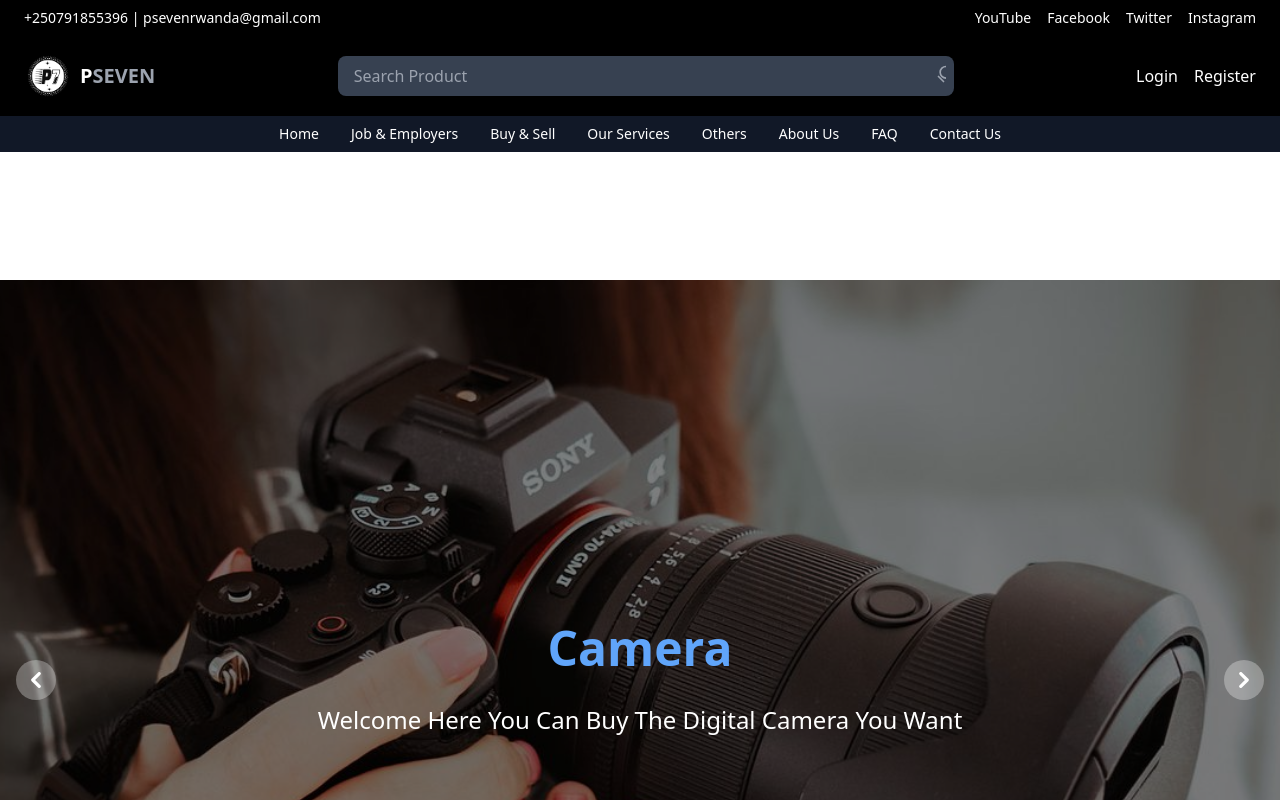
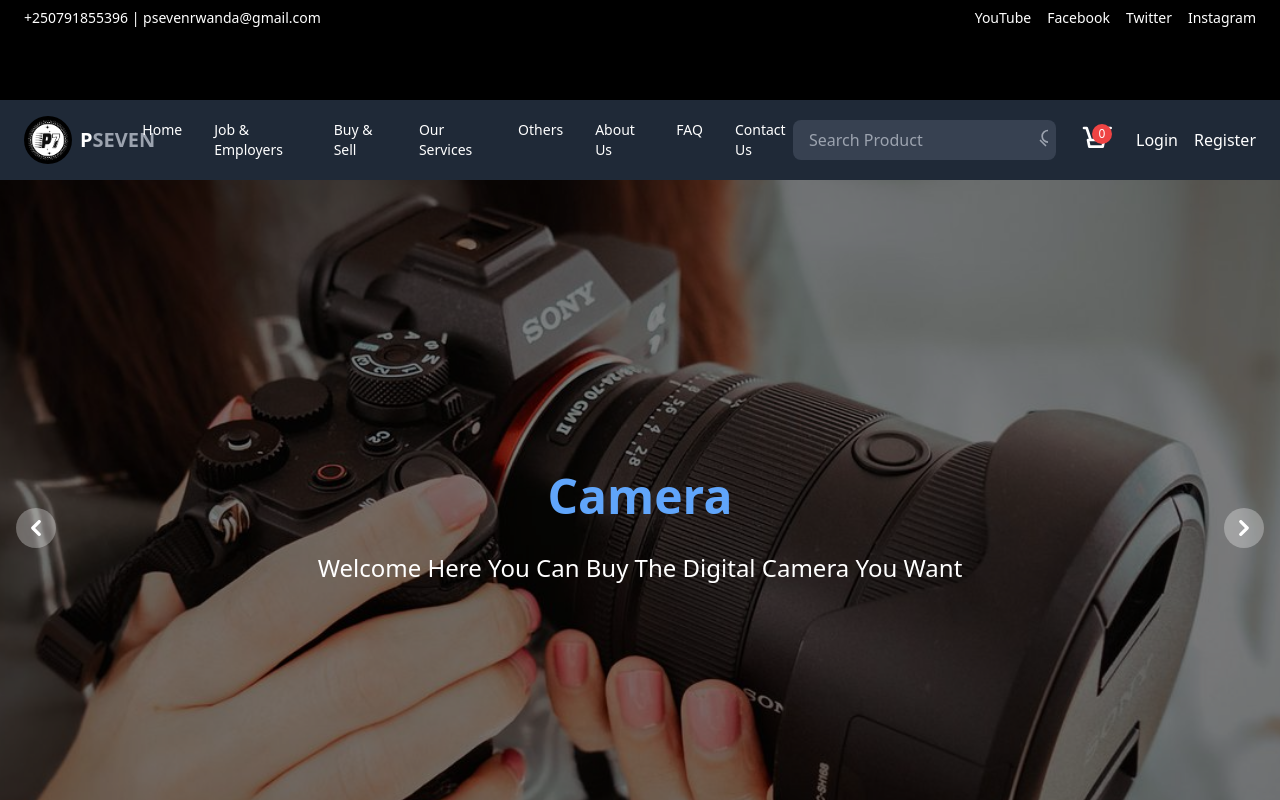
Before and after one commit to Cktripa-source/pseven-web, a React (Create React App) app: page / in a window 1280 px wide. Shown: the top 800 px of the page. Built offline with nearby package versions, Linux system fonts and the light colour scheme.

Commit message:
Update nav.js
cart

```diff
--- a/src/nav.js
+++ b/src/nav.js
@@ -6,12 +6,15 @@ function Navbar({ cartCount }) {
   const [isMobileMenuOpen, setIsMobileMenuOpen] = useState(false);
 
   return (
-    <nav className="bg-black text-white">
-      {/* First Line: Contacts */}
-      <div className="flex justify-between items-center px-6 py-2 text-sm">
+    <nav className="bg-black text-white fixed top-0 left-0 right-0 z-50">
+      {/* Top Section */}
+      <div className="flex justify-between items-center px-6 py-2 bg-black text-sm">
+        {/* Contact Information */}
         <div>
           <p>+250791855396 | psevenrwanda@gmail.com</p>
         </div>
+
+        {/* Social Media Icons */}
         <div className="flex space-x-4">
           <a href="#" className="hover:text-gray-400">YouTube</a>
           <a href="#" className="hover:text-gray-400">Facebook</a>
@@ -20,22 +23,38 @@ function Navbar({ cartCount }) {
         </div>
       </div>
 
-      {/* Second Line: Logo, Search Bar, and Auth Buttons */}
-      <div className="flex justify-between items-center px-6 py-4">
-        {/* Logo */}
+      {/* Main Navbar */}
+      <div className="flex justify-between items-center px-6 py-4 bg-gray-800 mt-16"> {/* Added mt-16 for space below fixed header */}
+        {/* Logo as Home Link */}
+        <div className="flex items-center space-x-4">
           <Link to="/" className="flex items-center space-x-2">
             <img src={Logo} alt="Logo" className="h-12 rounded-full" />
             <span className="font-bold text-xl">
               P<span className="text-gray-400">SEVEN</span>
             </span>
           </Link>
+        </div>
 
+        {/* Navigation Links */}
+        <div className="hidden lg:flex space-x-8 text-sm">
+          <Link to="/" className="hover:text-gray-400">Home</Link>
+          <Link to="/job-employers" className="hover:text-gray-400">Job & Employers</Link>
+          <Link to="/buy-sell" className="hover:text-gray-400">Buy & Sell</Link>
+          <Link to="/services" className="hover:text-gray-400">Our Services</Link>
+          <Link to="/others" className="hover:text-gray-400">Others</Link>
+          <Link to="/about" className="hover:text-gray-400">About Us</Link>
+          <Link to="/faq" className="hover:text-gray-400">FAQ</Link>
+          <Link to="/contact" className="hover:text-gray-400">Contact Us</Link>
+        </div>
+
+        {/* Right Section (Cart in line 2) */}
+        <div className="flex items-center space-x-6">
           {/* Search Bar */}
-        <div className="relative hidden lg:block w-1/2">
+          <div className="relative hidden lg:block">
             <input
               type="text"
               placeholder="Search Product"
-            className="w-full py-2 px-4 rounded-lg bg-gray-700 text-white placeholder-gray-400 focus:outline-none"
+              className="py-2 px-4 rounded-lg bg-gray-700 text-white placeholder-gray-400 focus:outline-none"
             />
             <button className="absolute right-2 top-2">
               <svg
@@ -51,10 +70,34 @@ function Navbar({ cartCount }) {
             </button>
           </div>
 
+          {/* Cart Icon */}
+          <div className="relative">
+            <Link to="/viewcart">
+              <svg
+                xmlns="http://www.w3.org/2000/svg"
+                className="w-8 h-8 text-white"
+                fill="none"
+                viewBox="0 0 24 24"
+                stroke="currentColor"
+              >
+                <path
+                  strokeLinecap="round"
+                  strokeLinejoin="round"
+                  strokeWidth="2"
+                  d="M3 3h2l3 9h10l3-9h2M6 12h12l-1 5H7l-1-5z"
+                />
+              </svg>
+            </Link>
+            <span className="absolute top-0 right-0 bg-red-500 text-xs text-white rounded-full w-5 h-5 flex items-center justify-center">
+              {cartCount}
+            </span>
+          </div>
+
           {/* Login/Register */}
           <div className="hidden lg:flex space-x-4">
             <Link to="/login" className="hover:text-gray-400">Login</Link>
             <Link to="/register" className="hover:text-gray-400">Register</Link>
+          </div>
         </div>
 
         {/* Mobile Menu Toggle */}
@@ -76,21 +119,9 @@ function Navbar({ cartCount }) {
         </button>
       </div>
 
-      {/* Third Line: Menu Links */}
-      <div className="hidden lg:flex justify-center space-x-8 py-2 text-sm bg-gray-900">
-        <Link to="/" className="hover:text-gray-400">Home</Link>
-        <Link to="/job-employers" className="hover:text-gray-400">Job & Employers</Link>
-        <Link to="/buy-sell" className="hover:text-gray-400">Buy & Sell</Link>
-        <Link to="/services" className="hover:text-gray-400">Our Services</Link>
-        <Link to="/others" className="hover:text-gray-400">Others</Link>
-        <Link to="/about" className="hover:text-gray-400">About Us</Link>
-        <Link to="/faq" className="hover:text-gray-400">FAQ</Link>
-        <Link to="/contact" className="hover:text-gray-400">Contact Us</Link>
-      </div>
-
       {/* Mobile Menu */}
       {isMobileMenuOpen && (
-        <div className="lg:hidden bg-gray-900 text-white p-4">
+        <div className="lg:hidden bg-gray-800 text-white p-4">
           <Link to="/" className="block hover:text-gray-400 py-2">Home</Link>
           <Link to="/job-employers" className="block hover:text-gray-400 py-2">Job & Employers</Link>
           <Link to="/buy-sell" className="block hover:text-gray-400 py-2">Buy & Sell</Link>
@@ -99,8 +130,6 @@ function Navbar({ cartCount }) {
           <Link to="/about" className="block hover:text-gray-400 py-2">About Us</Link>
           <Link to="/faq" className="block hover:text-gray-400 py-2">FAQ</Link>
           <Link to="/contact" className="block hover:text-gray-400 py-2">Contact Us</Link>
-          <Link to="/login" className="block hover:text-gray-400 py-2">Login</Link>
-          <Link to="/register" className="block hover:text-gray-400 py-2">Register</Link>
         </div>
       )}
     </nav>
```
Lines whose indentation alone changed are shown as unchanged.
